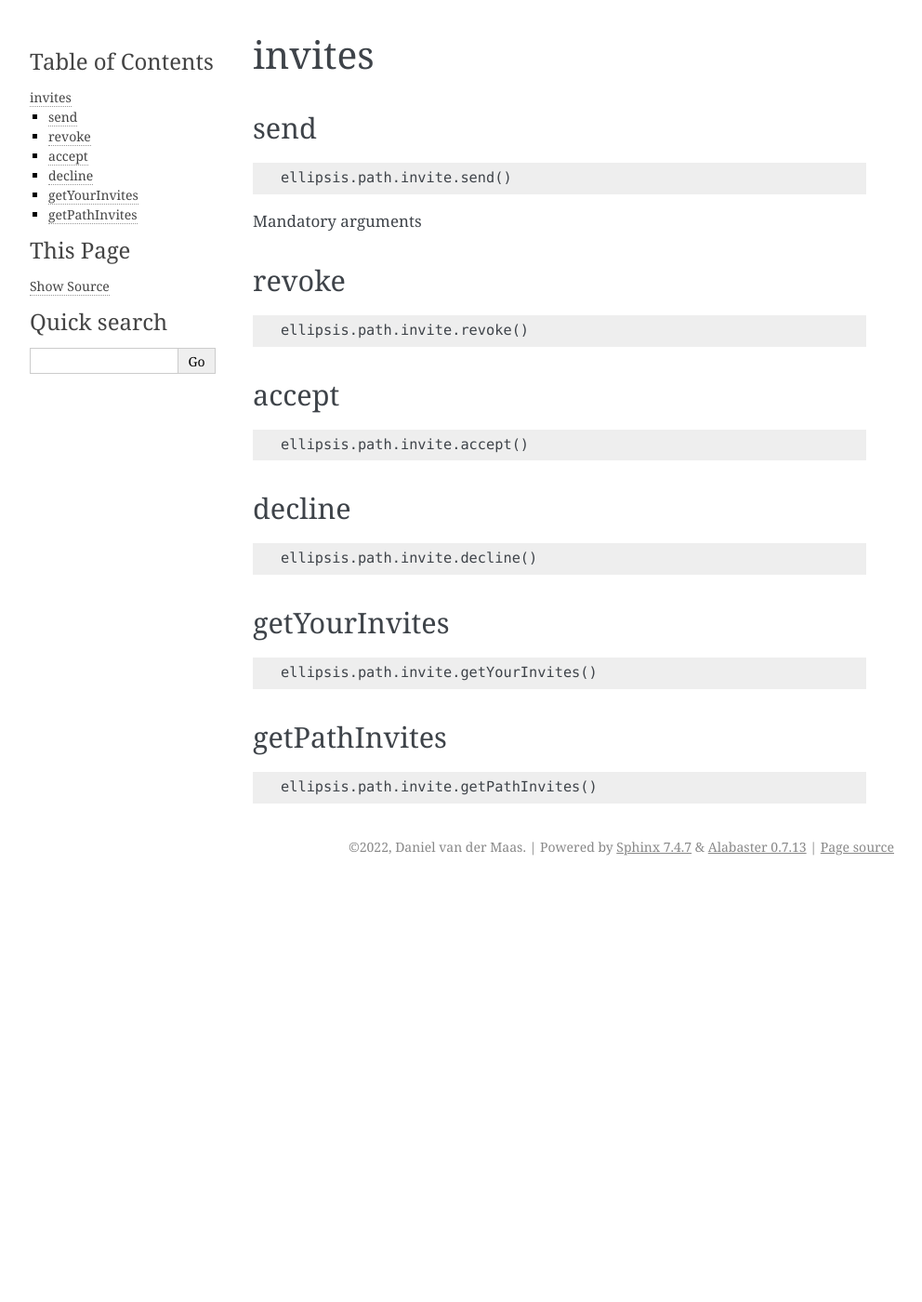
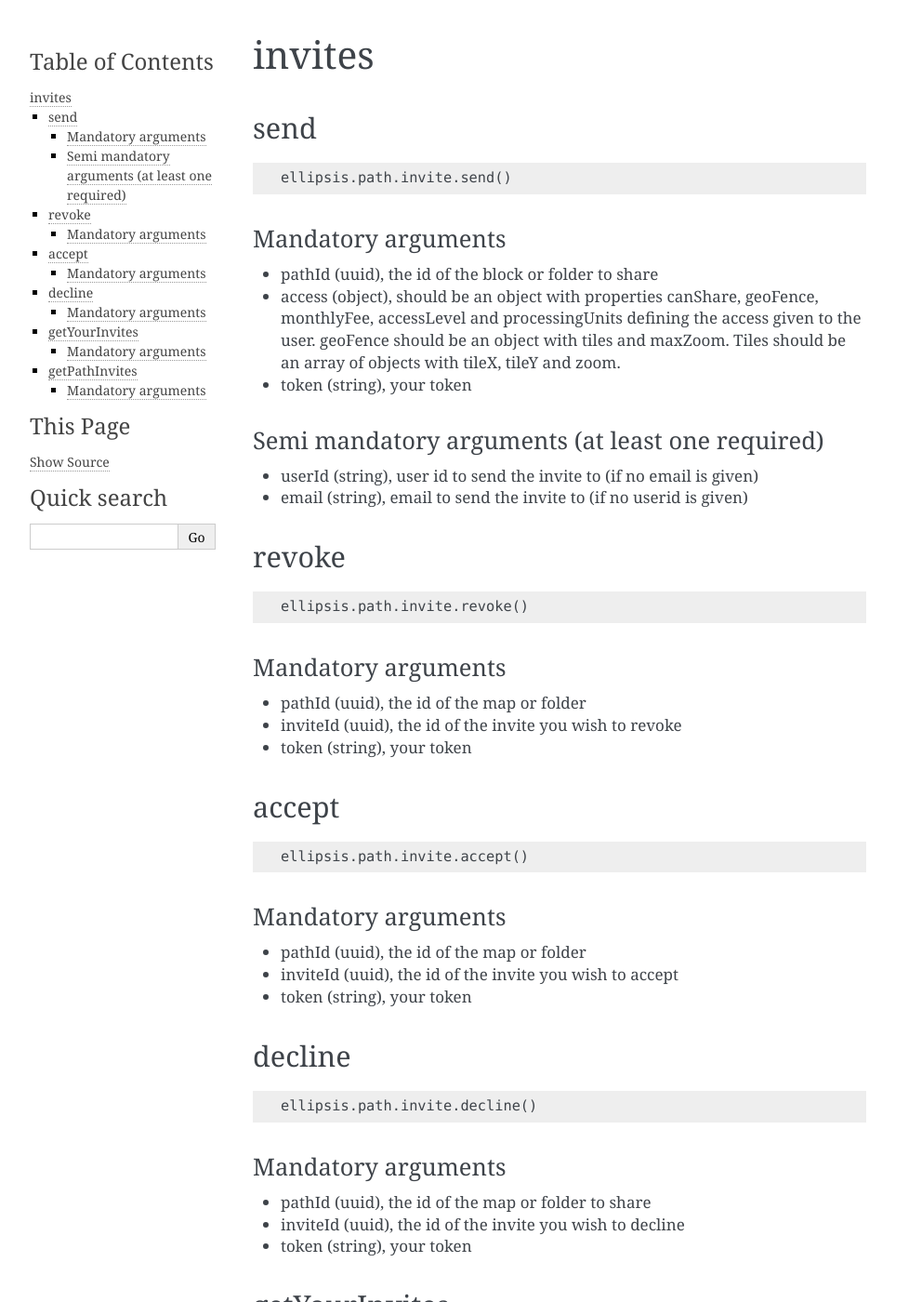
Before and after one commit to ellipsis-drive/python-package, a Sphinx documentation site: the page built from docs/path/invites/index.md, in a window 1280 px wide and 1400 px high. Shown: the whole window at 93% size, without its empty margins (148-1140 px from the left). Built offline with Sphinx 7.4.7, drawn with Linux system fonts in a browser that asks for light colours; some of the changed text lies outside the part shown.

Commit message:
invites documentation

```diff
--- a/docs/path/invites/index.md
+++ b/docs/path/invites/index.md
@@ -4,24 +4,60 @@
 
     ellipsis.path.invite.send()
 
-Mandatory arguments
+### Mandatory arguments
+
+- pathId (uuid), the id of the block or folder to share
+- access (object), should be an object with properties canShare, geoFence, monthlyFee, accessLevel and processingUnits defining the access given to the user. geoFence should be an object with tiles and maxZoom. Tiles should be an array of objects with tileX, tileY and zoom.
+- token (string), your token
+
+### Semi mandatory arguments (at least one required)
+
+- userId (string), user id to send the invite to (if no email is given)
+- email (string), email to send the invite to (if no userid is given)
 
 ## revoke
 
     ellipsis.path.invite.revoke()
 
+### Mandatory arguments
+
+- pathId (uuid), the id of the map or folder
+- inviteId (uuid), the id of the invite you wish to revoke
+- token (string), your token
+
 ## accept
 
     ellipsis.path.invite.accept()
+
+### Mandatory arguments
+
+- pathId (uuid), the id of the map or folder
+- inviteId (uuid), the id of the invite you wish to accept
+- token (string), your token
 
 ## decline
 
     ellipsis.path.invite.decline()
 
+### Mandatory arguments
+
+- pathId (uuid), the id of the map or folder to share
+- inviteId (uuid), the id of the invite you wish to decline
+- token (string), your token
+
 ## getYourInvites
 
     ellipsis.path.invite.getYourInvites()
 
+### Mandatory arguments
+
+- token (string), your token
+
 ## getPathInvites
 
     ellipsis.path.invite.getPathInvites()
+
+### Mandatory arguments
+
+- pathId (uuid), the id of the block or folder
+- token (string), your token
```
